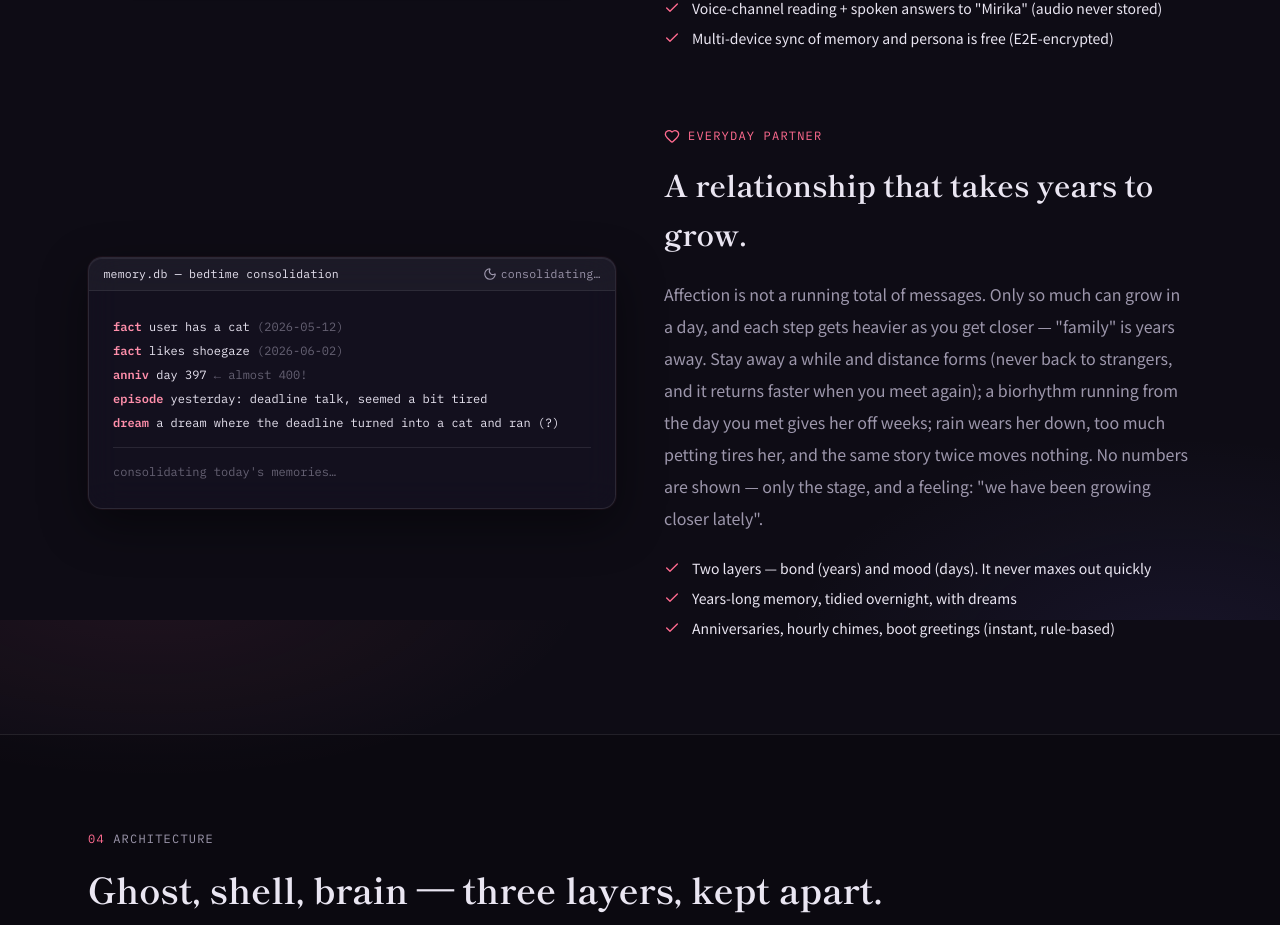
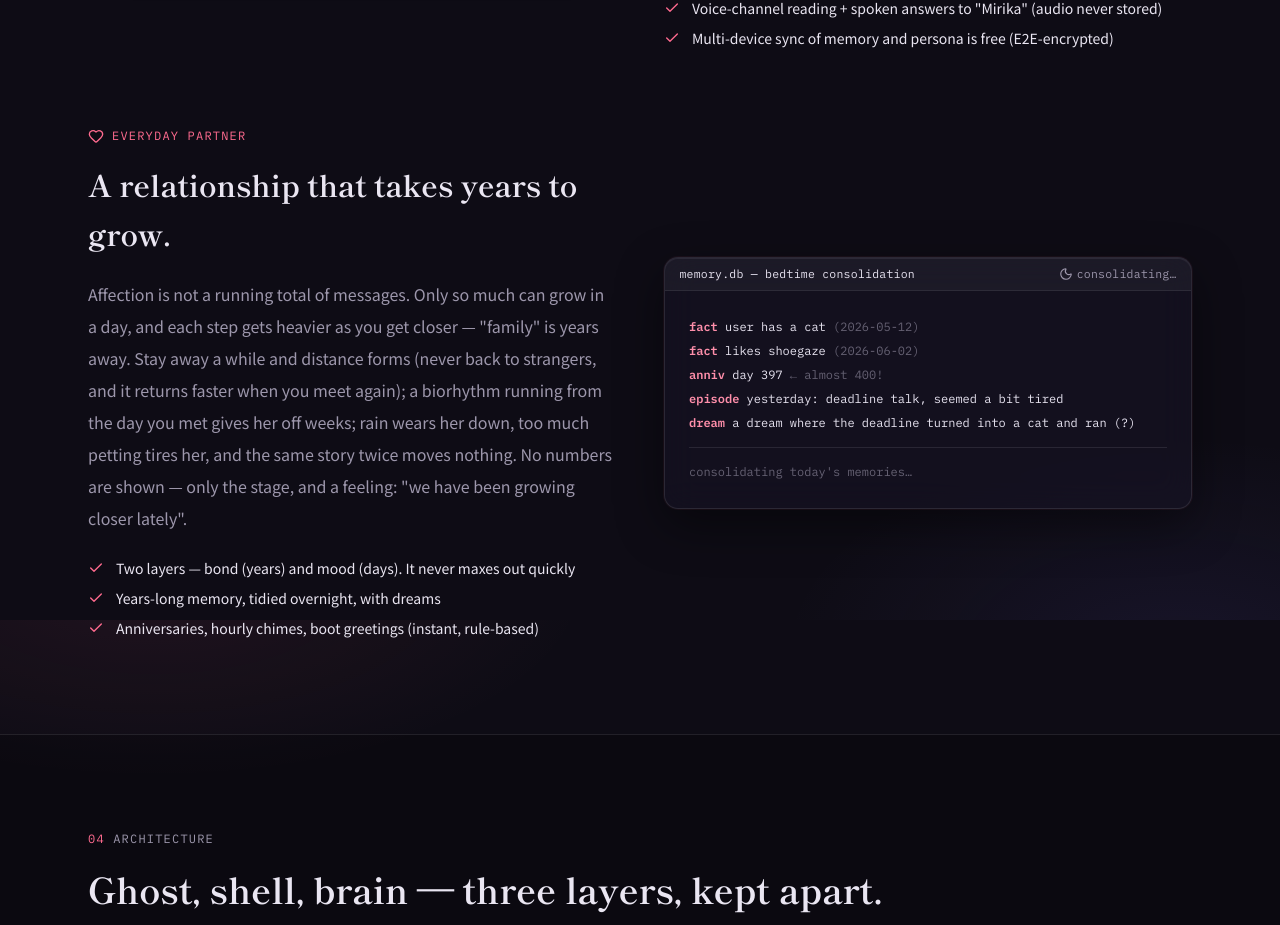
Before and after one commit to emerauda/mirika-web, a React (Vite) app: page / in a window 1280 px wide. Shown: the part 7380-8305 px from the top of the page. Built offline with nearby package versions, Linux system fonts and the light colour scheme; no server answers.

Commit message:
Put the fourth card back on the other side

```diff
--- a/src/components/UseCases.tsx
+++ b/src/components/UseCases.tsx
@@ -250,7 +250,7 @@ export function UseCases() {
 
         {/* Everyday Partner */}
         <Reveal className="grid md:grid-cols-2 gap-12 items-center">
-          <div className="os-window">
+          <div className="os-window md:order-2">
             <TitleBar>
               <span>{t('memory.db — 就寝時整理', 'memory.db — bedtime consolidation', { 'zh-CN': 'memory.db — 睡前整理', 'zh-TW': 'memory.db — 睡前整理', ko: 'memory.db — 취침 시 정리' })}</span>
               <span className="flex items-center gap-1 text-sub">
@@ -285,7 +285,7 @@ export function UseCases() {
               <p className="text-sub/60 border-t border-ink/10 mt-3 pt-3">consolidating today's memories…</p>
             </div>
           </div>
-          <div>
+          <div className="md:order-1">
             <p className="font-mono text-xs text-sakura tracking-widest uppercase mb-4 flex items-center gap-2">
               <Heart className="w-4 h-4" /> Everyday Partner
             </p>
```
